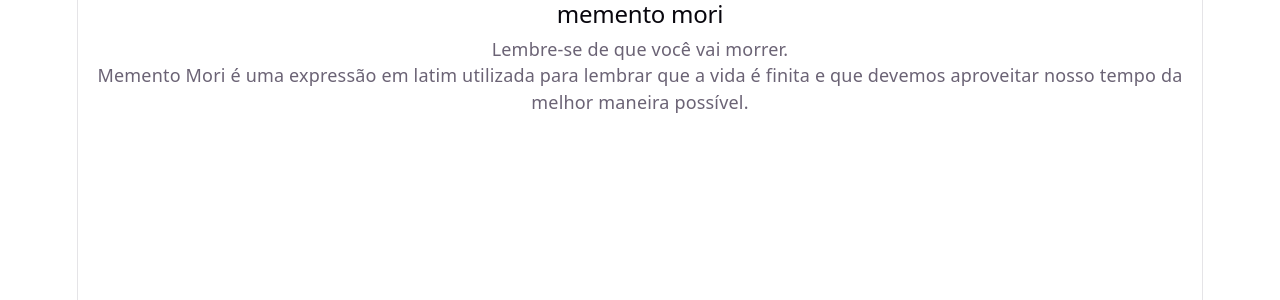
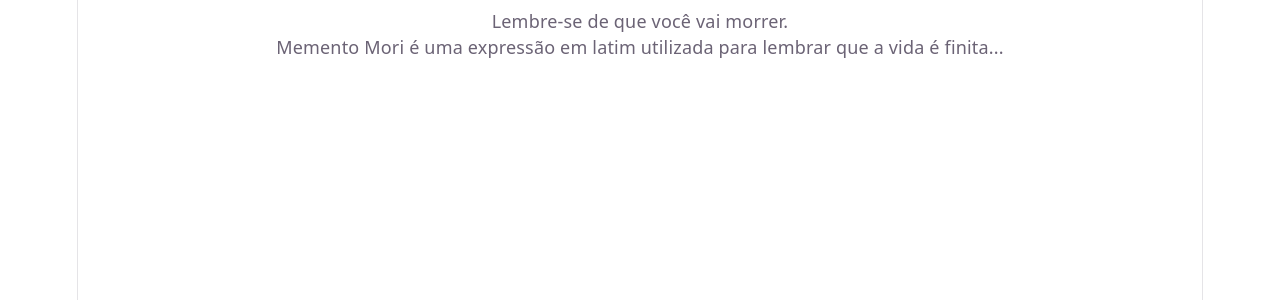
Before and after one commit to plpedreira/filosofia-diaria, a React (Vite) app: page / in a window 1280 px wide. Shown: the top 300 px of the page. Built offline with nearby package versions, Linux system fonts and the light colour scheme.

Commit message:
feat: implement philosophy data structure with React props

```diff
--- a/src/App.tsx
+++ b/src/App.tsx
@@ -1,10 +1,17 @@
 import PhilosophyCard from "./components/PhilosophyCard";
-const titulo = "Memento Mori";
+
+const philosophy = {
+  titulo: "Memento Mori",
+  resumo: "Lembre-se de que você vai morrer.",
+  texto: " Memento Mori é uma expressão em latim utilizada para lembrar que a vida é finita..."
+}
 
 function App() {
   return (
   <div>
-      <PhilosophyCard titulo={titulo} />
+      <PhilosophyCard
+  philosophy={philosophy}
+/>
   </div>
   );
 }
--- a/src/components/PhilosophyCard.tsx
+++ b/src/components/PhilosophyCard.tsx
@@ -1,17 +1,19 @@
-function PhilosophyCard() {
-  const titulo = "memento mori";
-
+function PhilosophyCard(props: {
+  philosophy: {
+    titulo: string;
+    resumo: string;
+    texto: string;
+  };
+}) {
   return (
     <div>
-      <h2>{titulo}</h2>
+      <h2>{props.titulo}</h2>
 
-      <p>
-        Lembre-se de que você vai morrer.
-      </p>
+      <p>Lembre-se de que você vai morrer.</p>
 
       <p>
         Memento Mori é uma expressão em latim utilizada para lembrar que a vida
-        é finita e que devemos aproveitar nosso tempo da melhor maneira possível.
+        é finita...
       </p>
     </div>
   );
```
Also changed, not shown: 1 other file (tests, documents, lock files or other folders).
